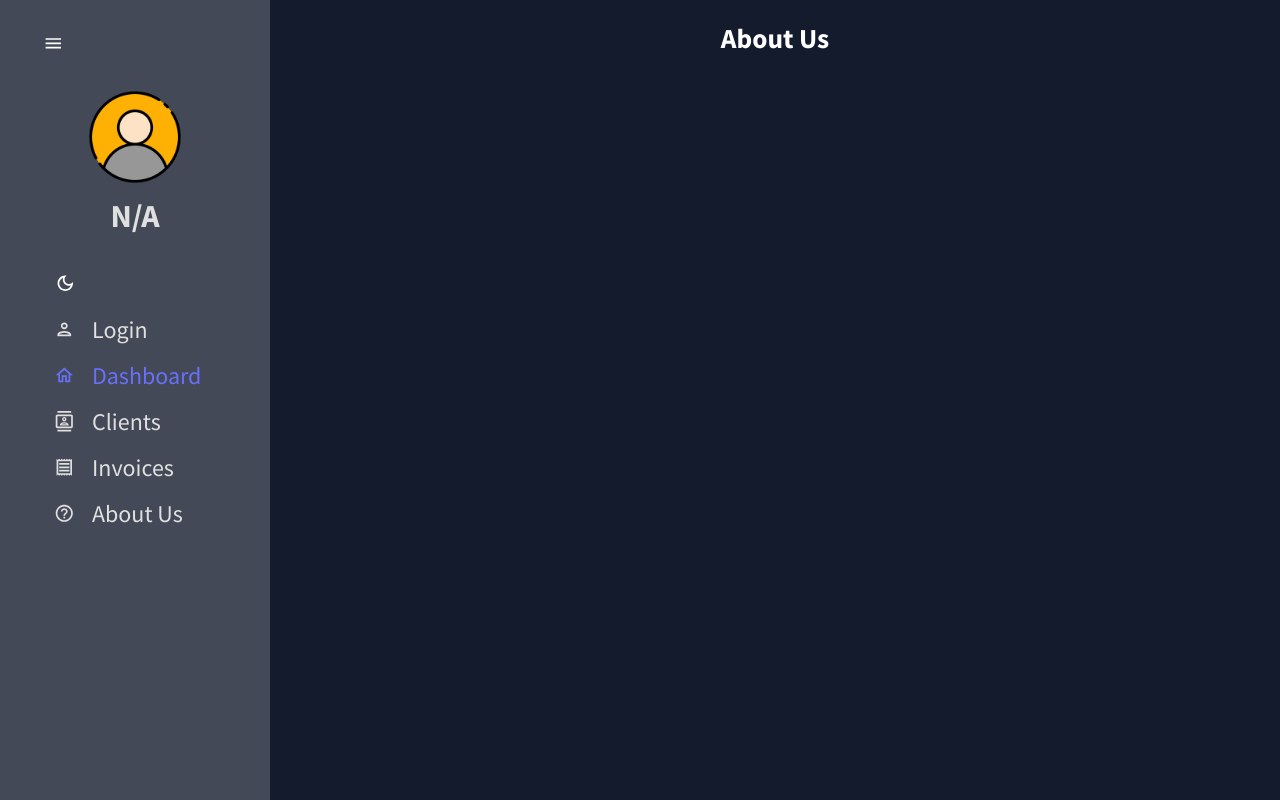
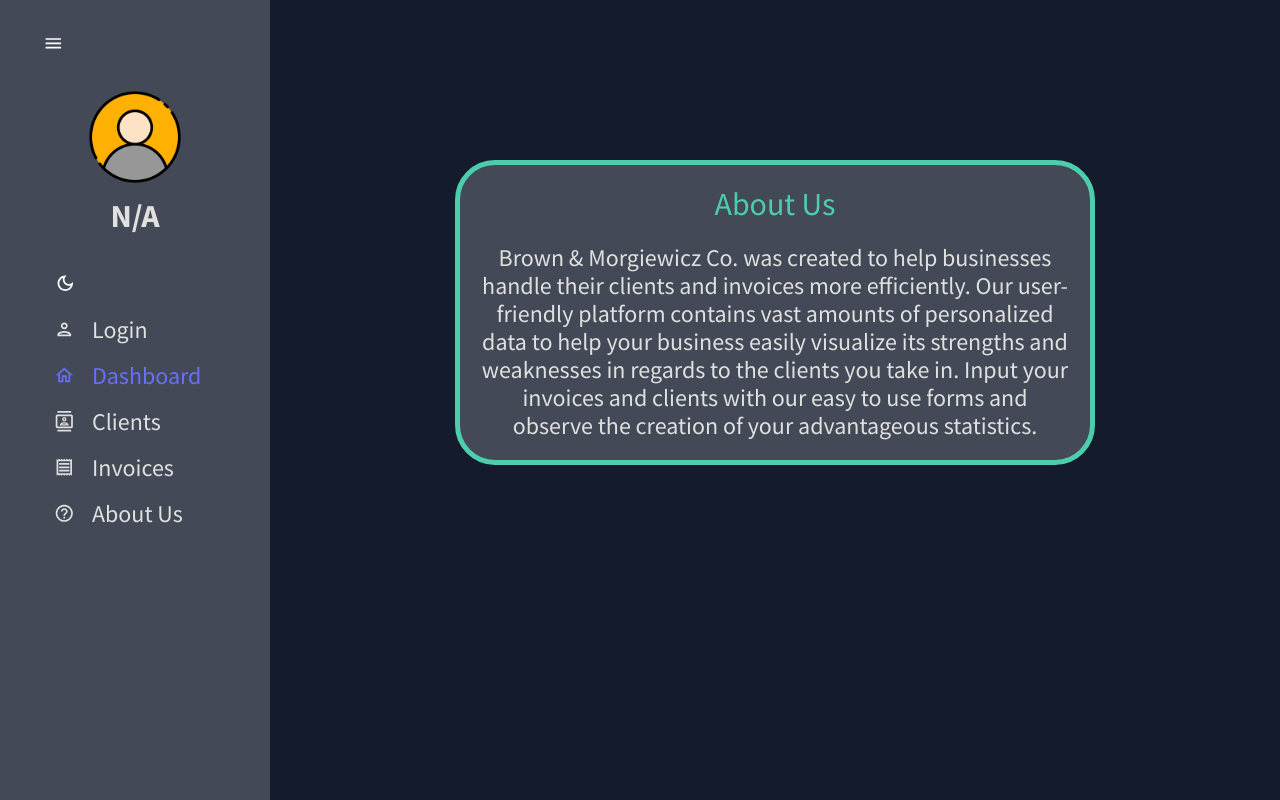
Before and after one commit to BaseBenjamin13/dashboard_client, a React (Create React App) app: page /about in a window 1280 px wide. Built offline with nearby package versions, Linux system fonts and the light colour scheme.

Commit message:
made & styled AboutUsPage

```diff
--- a/src/components/NavBar.js
+++ b/src/components/NavBar.js
@@ -24,7 +24,6 @@ import { UserContext } from '../contexts/UserContext';
 const NavBar = () => {
 
     const { user, setUser } = useContext(UserContext);
-    console.log(user)
     const theme = useTheme();
     const colors = tokens(theme.palette.mode);
     const [isCollapsed, setIsCollapsed] = useState(false);
--- a/src/pages/AboutUsPage.js
+++ b/src/pages/AboutUsPage.js
@@ -1,12 +1,41 @@
-import React from 'react';
+import React, { useContext } from 'react';
+import { Box, IconButton, Typography, useTheme } from "@mui/material";
+import { tokens, ColorModeContext } from "../theme";
 
 function AboutUsPage() {
-  return (
-    <div>
-        <h1>About Us</h1>
 
-    </div>
-  )
+    const theme = useTheme();
+    const colors = tokens(theme.palette.mode);
+    const colorMode = useContext(ColorModeContext);
+
+    return (
+        <div>
+            <Box
+                sx={{
+                    backgroundColor: `${colors.primary[400]} !important`,
+                    width: '50vw',
+                    margin: '0 auto',
+                    marginTop: '20vh',
+                    padding: '20px',
+                    borderRadius: '40px',
+                    border: `5px solid ${colors.greenAccent[500]}`,
+                }}
+            >
+                <Typography variant="h2" color={colors.greenAccent[500]}>
+                    About Us
+                </Typography>
+                <br></br>
+                <Typography variant="h3" color={colors.grey[100]}>
+                    Brown & Morgiewicz Co. was created to help businesses handle
+                    their clients and invoices more efficiently. Our user-friendly
+                    platform contains vast amounts of personalized data to help your
+                    business easily visualize its strengths and weaknesses in regards
+                    to the clients you take in. Input your invoices and clients with our
+                    easy to use forms and observe the creation of your advantageous statistics.
+                </Typography>
+            </Box>
+        </div>
+    )
 }
 
 export default AboutUsPage
```
